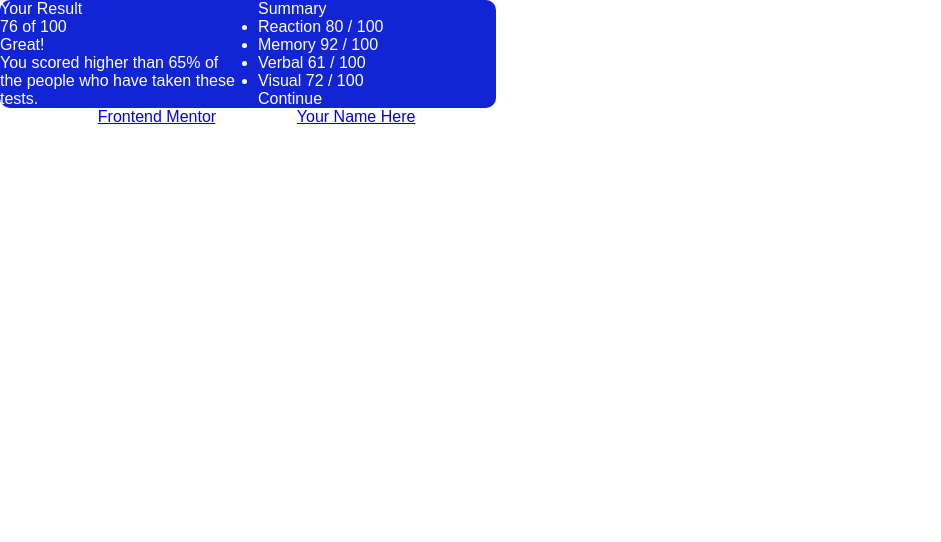
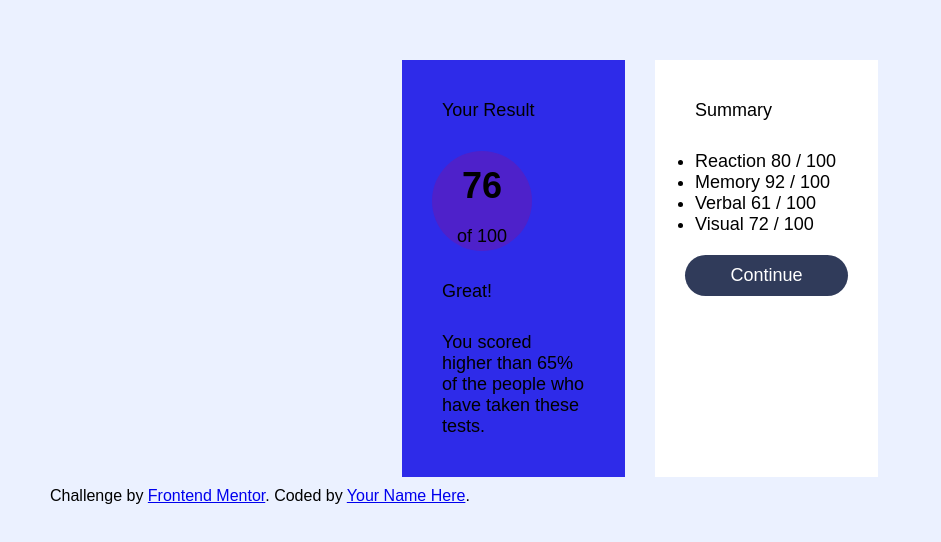
Before and after one commit to JDeanTech/results-summary, a plain HTML site: page index.html in a window 1280 px wide. Shown: the whole page, without its empty margins (0-941 px from the left). Drawn offline with Linux system fonts and the light colour scheme; a web font is replaced by a local one.

Commit message:
The Work Done Here: Continue Button color and hover effects, background coloring, Circle around score, format of the score text in circle, and group formatting i.e main body padding/margin

```diff
--- a/index.html
+++ b/index.html
@@ -17,8 +17,9 @@
         </div>
 
 
-        <div class="score">
-            <p>76 of 100</p>
+        <div class="final-score">
+            <h1>76</h1>
+            <p> of 100</p>
         </div>
 
         <div class="score-great">
@@ -34,11 +35,11 @@
 
     <div class="myresult score">
 
-        <div class="summary">
+        <div class="textsummary">
             <p>Summary</p>
         </div>
 
-        <ul class="score-list">
+        <ul class="list">
 
             <li>Reaction 80 / 100</li>
             <li>Memory 92 / 100</li>
--- a/style.css
+++ b/style.css
@@ -6,22 +6,37 @@
 
 body{
     font-family: 'Hanken Grotesk', sans-serif;
-    background-color: white;
+    background-color: hsl(221, 100%, 96%); /*pale blue*/
     background-size: cover;
     background-repeat: no-repeat;
-    color: white;
+
+    padding: 20px;
+    align-items: center;
+    padding: 50px;
 }
 main{
-    background-color: hsl(234, 85%, 45%);
+    background: ;
     max-width: 31rem;
     width: 91%;
     border-radius: 10px;
     display: flex;
+    margin: auto;
+
+}
+.score{
+    background-color: white;
+}
+
+.summary{
+    background-color: hsl(241, 81%, 54%)
 }
 
 .myresult{
     flex: 1;
     border-color: black;
+    padding:20px;
+    margin: 10px;
+
 
 }
 
@@ -29,13 +44,57 @@ main{
     margin-right: 20px;
 }
 
-
-ul{
-    list-style: symbols(cyclic "\1F34E" "\1F34F");
+.your-result,
+.final-score,
+.score-great,
+.score-comment,
+.textsummary,
+.list,
+.continue-button
+{
+    padding: 10px;
+    margin: 10px;
+    font-size: 18px;
 }
 
 
 
-p{
+
+
+
+.final-score
+{
+    display: inline-block;
+    position: relative;
+    text-align: center;
+    line-height: 50px;;
+    width: 100px;
+    height: 100px;
+    background-color:hsl(256, 72%, 46%);
+    border-radius: 50%;
+}
+
+
+
+ul
+{
+    list-style: symbols(cyclic "\1F34E" "\1F34F");
+}
+
+.continue-button
+{
+    display: flex;
+    align-items: center;
+    justify-content: center;
+    border-radius: 50px;
+    background-color: hsl(224, 30%, 27%);
+    color:white;
 
 }
+.continue-button:hover
+{
+    background-color: hsl(224, 30%, 37%);
+    color: hsl(221, 100%, 96%);
+    cursor: pointer;
+    transition: background-color 0.3s ease;
+}
```
